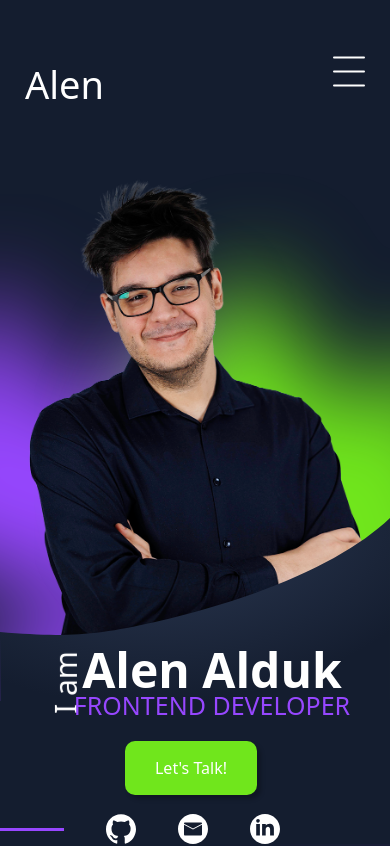
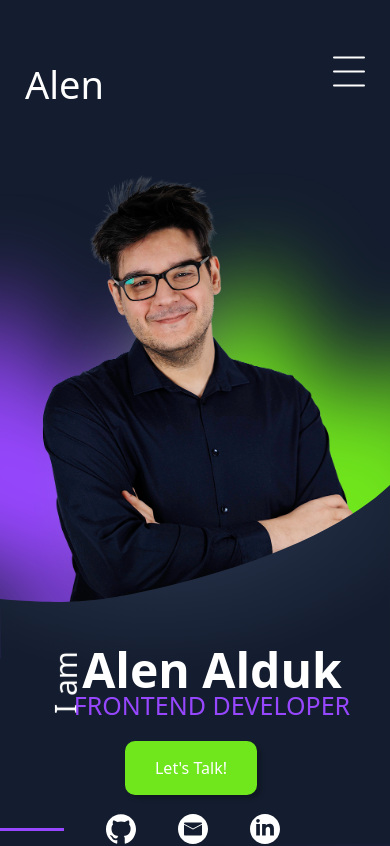
Before and after one commit to devXodia/Portfolio, an Angular app: page / in a window 390 px wide. Shown: the top 846 px of the page. Built offline with nearby package versions, Linux system fonts and the light colour scheme.

Commit message:
responsive changes

```diff
--- a/src/app/main-screen/main-screen.component.scss
+++ b/src/app/main-screen/main-screen.component.scss
@@ -13,7 +13,7 @@
 }
 
 .img-background {
-  height: 58vh;
+  height: 53vh;
   width: 100vw;
   position: relative;
 }
@@ -41,7 +41,7 @@
   position: absolute;
   width: 100vw;
 
-  top: 203px;
+  top: 180px;
 }
 
 .text-content-container {
@@ -286,10 +286,10 @@
 
 @media screen and (min-width: 350px) and (min-height: 826px) {
   .img-background {
-    height: 63vh !important;
+    height: 58vh !important;
   }
   .vector {
-    top: 349px !important;
+    top: 316px !important;
   }
   .horizontal-container {
     top: 93px;
```
